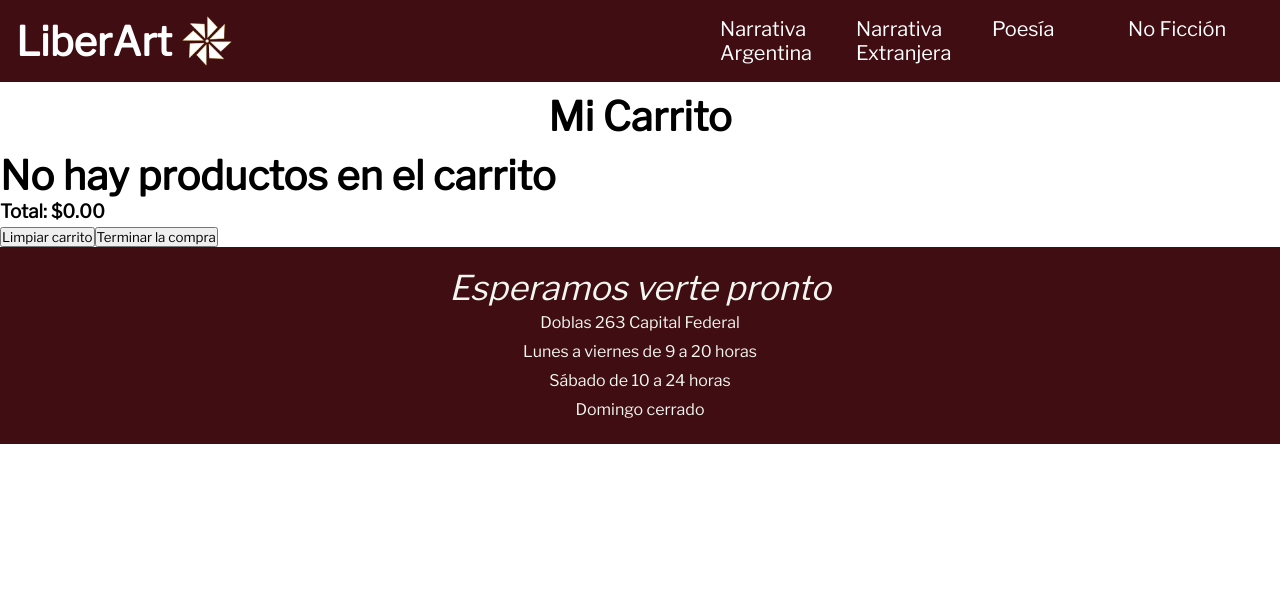
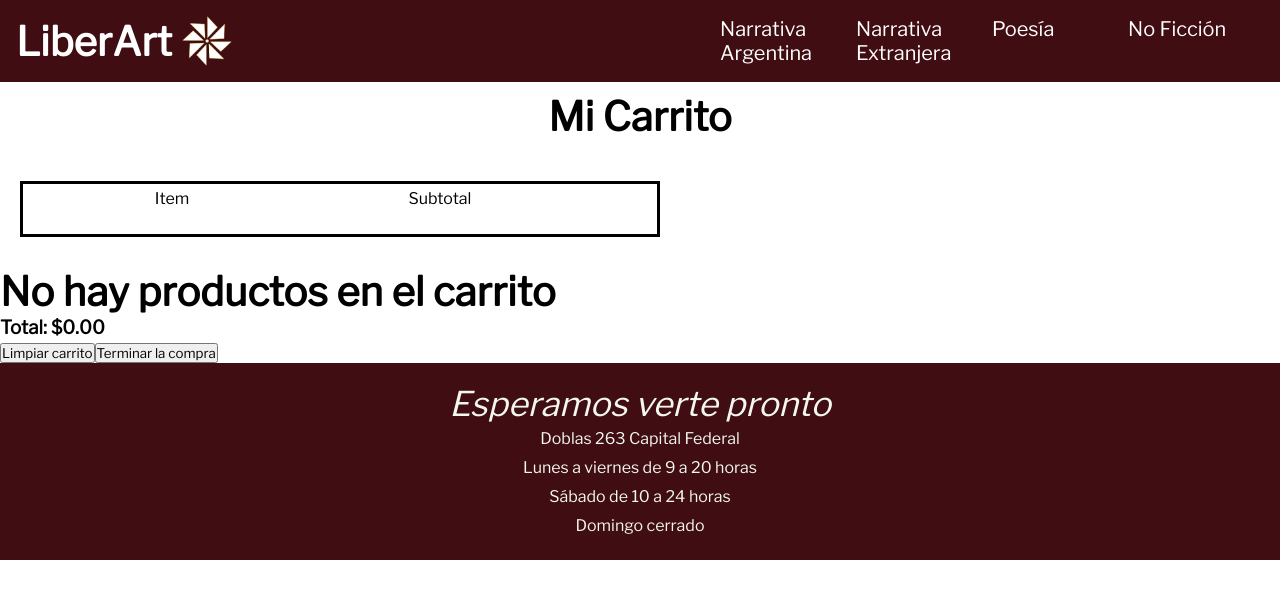
Before and after one commit to smelitsko/PreEntrega2Melitsko, a React (Vite) app: page /cart in a window 1280 px wide. Shown: the top 598 px of the page. Built offline with nearby package versions, Linux system fonts and the light colour scheme; a web font is replaced by a local one.

Commit message:
entrega final preversion

```diff
--- /dev/null
+++ b/src/components/CartContainer/CartContainer.css
@@ -0,0 +1,30 @@
+.main-container {
+  /* border: blue solid; */
+}
+.sub-container {
+  /* border: red solid; */
+}
+.cart-container {
+  width: 50%;
+  margin: 30px 20px 30px 20px;
+  display: grid;
+  grid-template-columns: 1fr 2fr 1fr 1fr;
+  grid-auto-rows: 150px;
+  border: solid;
+}
+
+.grid--img {
+  height: 100%;
+}
+
+.grid--item {
+  align-self: center;
+}
+
+.header {
+  grid-template-rows: 50px;
+}
+
+.center {
+  justify-self: center;
+}
--- a/src/components/CartContainer/CartContainer.jsx
+++ b/src/components/CartContainer/CartContainer.jsx
@@ -1,15 +1,17 @@
 import { useContext } from "react";
 import CartContext from "../../contexts/CartContext/CartContext";
 import CartItem from "../CartItem/CartItem";
+import CartItemHeader from "../CartItemHeader/CartItemHeader";
 import { Link } from "react-router-dom";
-
+import "./CartContainer.css";
 export default function CartContainer() {
   const { cart, clearCart, cartTotal } = useContext(CartContext);
 
   return (
-    <div className="">
+    <div className="main-container">
       <h2 className="">Mi Carrito</h2>
-      <div className="">
+      <div className="sub-container">
+        <CartItemHeader />
         {cart.length === 0 ? (
           <h1>No hay productos en el carrito</h1>
         ) : (
--- a/src/components/CartItem/CartItem.css
+++ /dev/null
@@ -1,3 +0,0 @@
-.small {
-  height: 80px;
-}
--- a/src/components/CartItem/CartItem.jsx
+++ b/src/components/CartItem/CartItem.jsx
@@ -1,20 +1,29 @@
 import { useContext } from "react";
 import CartContext from "../../contexts/CartContext/CartContext";
-import "./CartItem.css";
+import "../ItemCount/ItemCount.css";
 
 export default function CartItem({ item }) {
   const { removeFromCart, addToCart } = useContext(CartContext);
 
   return (
-    <div key={item} className="carrito-contenido">
-      <p>{item.product.titulo}</p>
-      <p>Cantidad: {item.quantity}</p>
-      <p>Precio: ${item.product.precio}</p>
-      <div className="">
-        <button className="" onClick={() => removeFromCart(item.product.id, 1)}>
+    <div key={item} className="cart-container">
+      <div className="grid--img--container">
+        <img className="grid--img" src={`/${item.product.img}`} />
+      </div>
+      <div className="grid--item">
+        <p>{item.product.titulo}</p>
+        <p>Precio:$ {item.product.precio}</p>
+      </div>
+      <p className="grid--item">${item.product.precio * item.quantity}</p>
+      <div className="grid--item center item__count__container">
+        <button
+          className="up__down"
+          onClick={() => removeFromCart(item.product.id, 1)}
+        >
           -
         </button>
-        <button className="" onClick={() => addToCart(item.product, 1)}>
+        {item.quantity}
+        <button className="up__down" onClick={() => addToCart(item.product, 1)}>
           +
         </button>
       </div>
--- /dev/null
+++ b/src/components/CartItemHeader/CartItemHeader.jsx
@@ -0,0 +1,12 @@
+import "../CartContainer/CartContainer.css";
+function CartItemHeader() {
+  return (
+    <div className="cart-container header">
+      <p></p>
+      <p>Item</p>
+      <p>Subtotal</p>
+      <p></p>
+    </div>
+  );
+}
+export default CartItemHeader;
--- a/src/components/Footer/Footer.css
+++ b/src/components/Footer/Footer.css
@@ -1,14 +1,14 @@
 .contacto {
-  display: flex;
+  display: fixed;
   flex-direction: column;
-  justify-content: space-evenly;
   align-items: center;
-  direction: column;
-  flex-wrap: wrap;
   background-color: #3f0d12;
   color: #f3f7f0;
   padding: 20px;
   text-align: center;
+  left: 0;
+  bottom: 0;
+  width: 100%;
 }
 p {
   padding: 5px;
```
Also changed, not shown: src/components/CartContainer/CartContainer_new.jsx (deleted, +0 -26 lines), src/components/CartItem/CartItem_new.jsx (deleted, +0 -12 lines), src/components/CartItemHeader/CartItemHeader.css (added).
